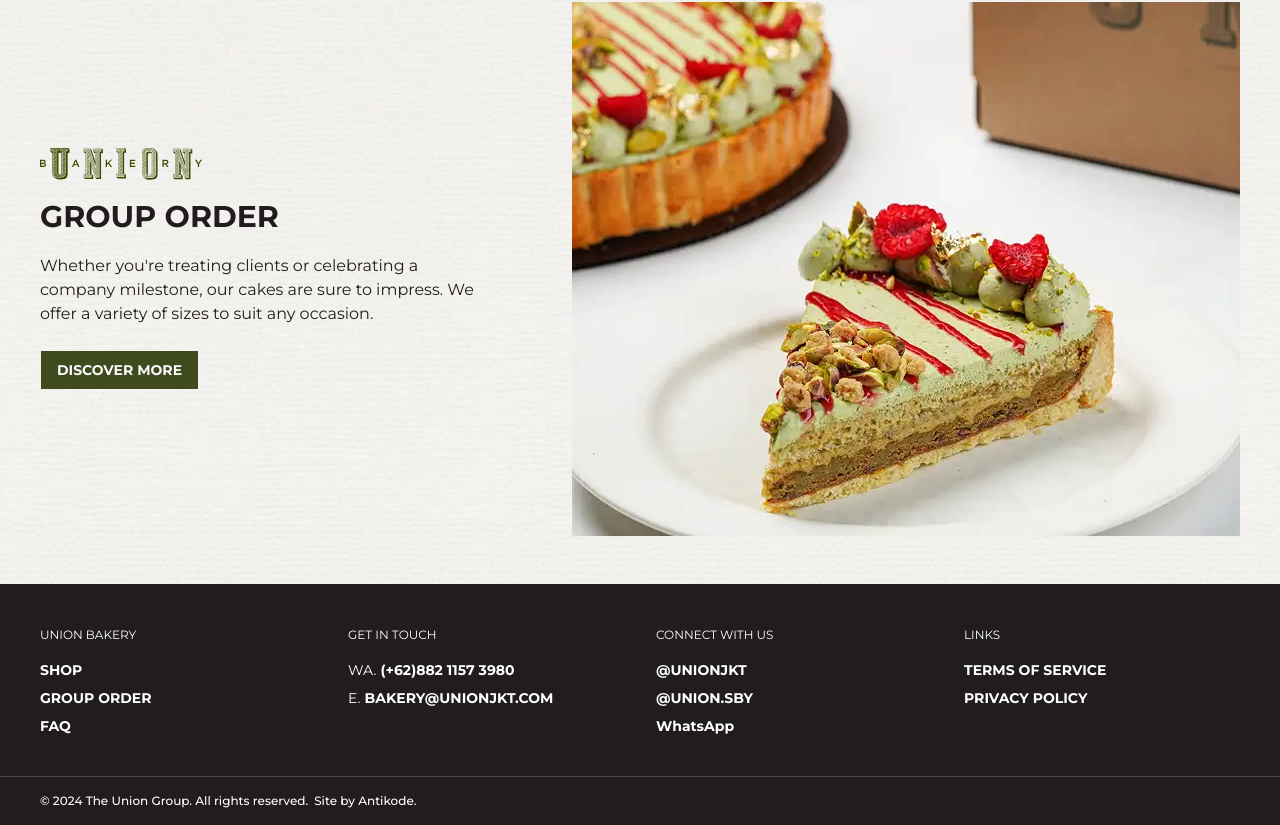
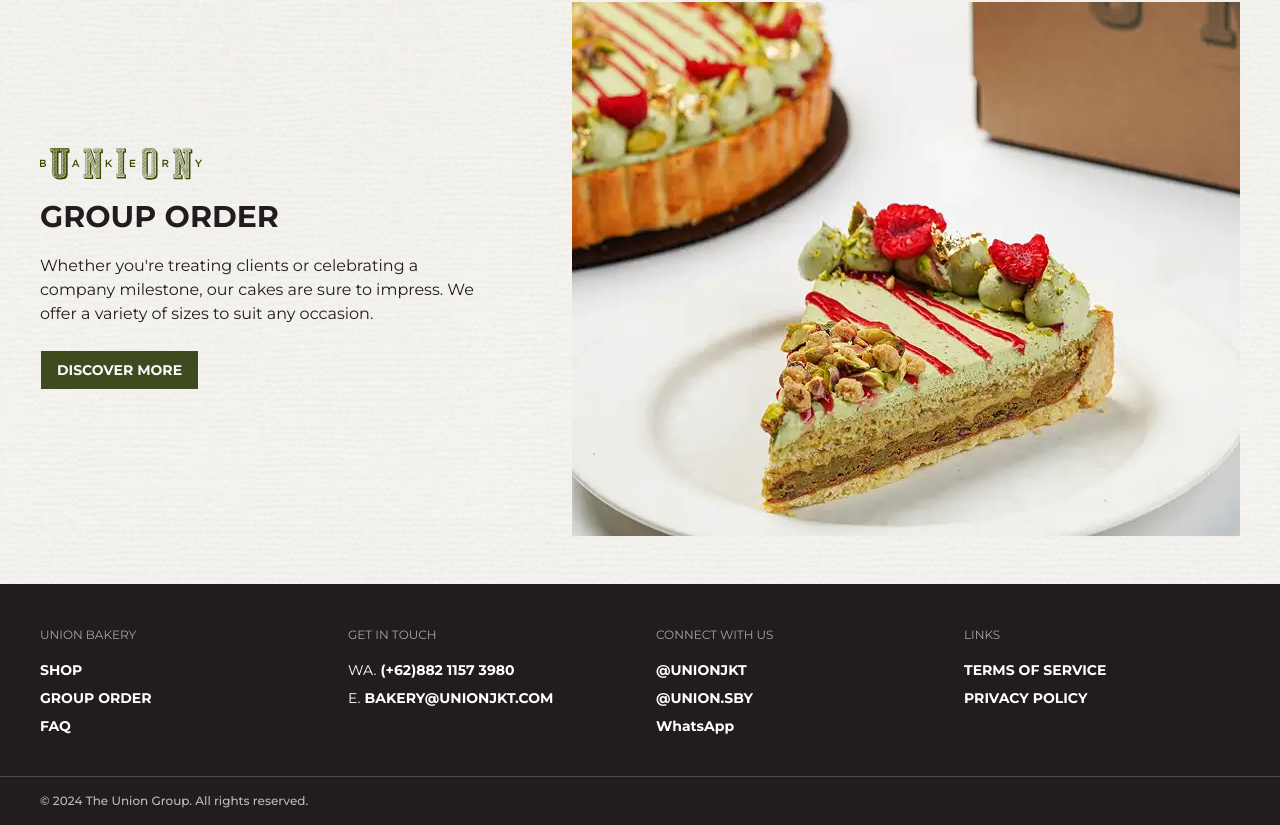
Before and after one commit to up2dul/cake-commerce, a Next.js app: page / in a window 1280 px wide. Shown: the part 2088-2913 px from the top of the page. Built offline with nearby package versions, Linux system fonts and the light colour scheme; a web font is replaced by a local one.

Commit message:
feat(comps/layout): update some text color on footer contents

```diff
--- a/src/components/layout/footer.tsx
+++ b/src/components/layout/footer.tsx
@@ -6,7 +6,7 @@ export const Footer = () => {
 		<footer className="bg-raisin-black text-white text-sm">
 			<ul className="section-px py-10 grid grid-cols-1 md:grid-cols-2 lg:grid-cols-4 gap-8">
 				<li>
-					<span className="text-xs">UNION BAKERY</span>
+					<span className="text-xs text-white/60">UNION BAKERY</span>
 					<ul
 						className={cn(
 							"mt-4 flex flex-col gap-2",
@@ -26,7 +26,7 @@ export const Footer = () => {
 				</li>
 
 				<li>
-					<span className="text-xs">GET IN TOUCH</span>
+					<span className="text-xs text-white/60">GET IN TOUCH</span>
 					<ul
 						className={cn(
 							"mt-4 flex flex-col gap-2",
@@ -45,7 +45,7 @@ export const Footer = () => {
 				</li>
 
 				<li>
-					<span className="text-xs">CONNECT WITH US</span>
+					<span className="text-xs text-white/60">CONNECT WITH US</span>
 					<ul
 						className={cn(
 							"mt-4 flex flex-col gap-2",
@@ -65,7 +65,7 @@ export const Footer = () => {
 				</li>
 
 				<li>
-					<span className="text-xs">LINKS</span>
+					<span className="text-xs text-white/60">LINKS</span>
 					<ul
 						className={cn(
 							"mt-4 flex flex-col gap-2",
@@ -82,9 +82,8 @@ export const Footer = () => {
 				</li>
 			</ul>
 
-			<div className="section-px py-4 flex flex-col gap-1.5 border-t border-white/20 font-medium text-xs md:flex-row">
+			<div className="section-px py-4 border-t border-white/20 font-medium text-xs text-white/70">
 				<span>© 2024 The Union Group. All rights reserved.</span>
-				<span>Site by Antikode.</span>
 			</div>
 		</footer>
 	);
```
